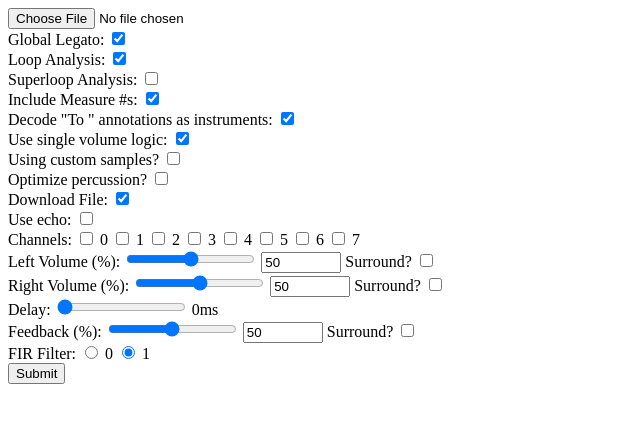
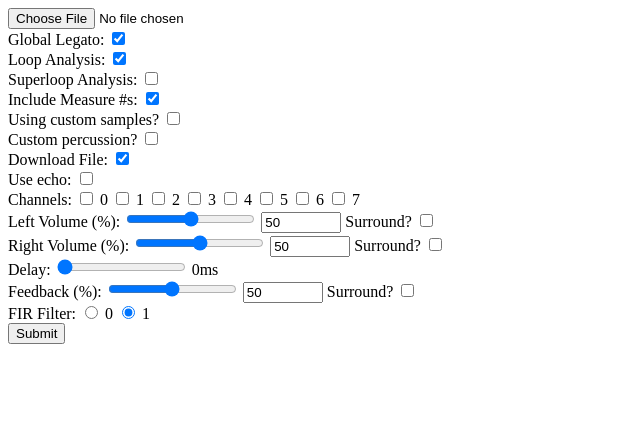
Before and after one commit to com-posers-pit/smw_music, a Python web app: template webserver/templates/upload.html in a window 1280 px wide. Shown: the top 423 px of the page, without its empty margins (0-640 px from the left). Run offline with Jinja, Linux system fonts and the light colour scheme; the template is opened without the code that fills it, so the values that code supplies are empty.

Commit message:
Remove obsolete options from server
Specifically, "To instrument decoding" and "single volume logic".  These
are always used.  Also renamed "Optimize percussion" to "Custom
percussion".

```diff
--- a/webserver/templates/upload.html
+++ b/webserver/templates/upload.html
@@ -26,16 +26,10 @@ SPDX-License-Identifier: AGPL-3.0-only
         Include Measure #s:
         <input type="checkbox" checked="1" name="measure_numbers"><br />
 
-        Decode "To " annotations as instruments:
-        <input type="checkbox" checked="1" name="instrument_to_annotations"><br />
-
-        Use single volume logic:
-        <input type="checkbox" checked="1" name="single_volumes"><br />
-
         Using custom samples?
         <input type="checkbox" name="custom_samples"><br />
 
-        Optimize percussion?
+        Custom percussion?
         <input type="checkbox" name="optimize_percussion"><br />
 
         Download File:
```
Also changed, not shown: 2 other files.
